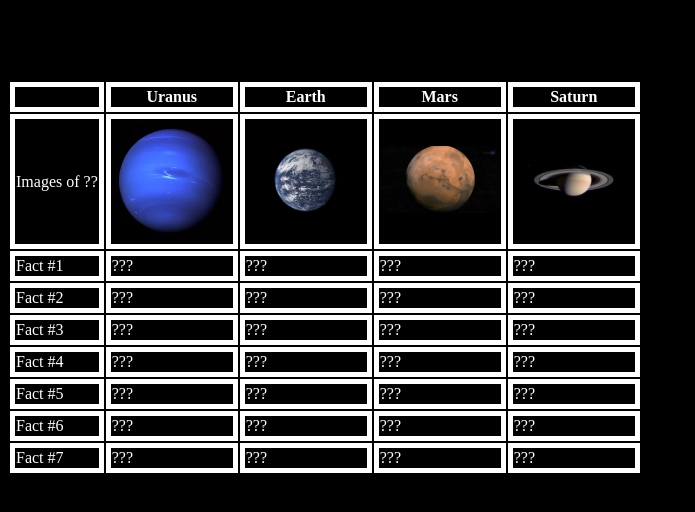
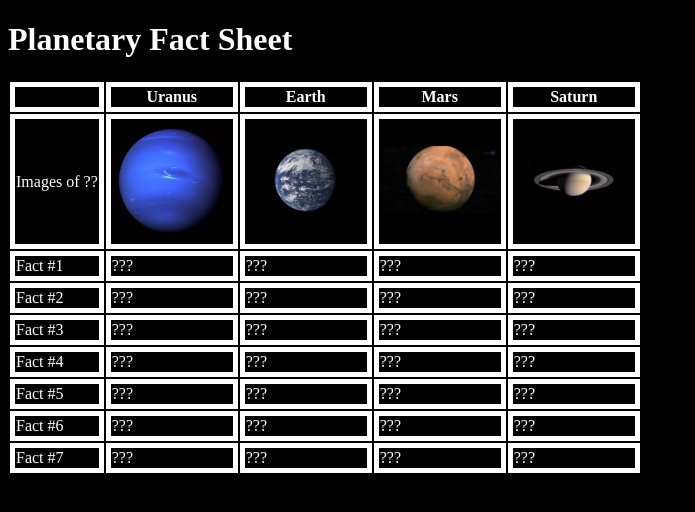
Before and after one commit to RstoykoMadeit/webdev_lab7, a plain HTML site: page index.html in a window 1280 px wide. Shown: the whole page, without its empty margins (0-695 px from the left). Drawn offline with Linux system fonts and the light colour scheme.

Commit message:
Update style.css

```diff
--- a/css/style.css
+++ b/css/style.css
@@ -11,9 +11,15 @@ td img {
 	border-radius: 10px;
 }
 
+h1 {
+	position: center;
+	color: #ffffff;
+}
+
 
 
 td, th {
+	position: center;
 	border: 5px solid;
 	color: #ffffff;
 
```
